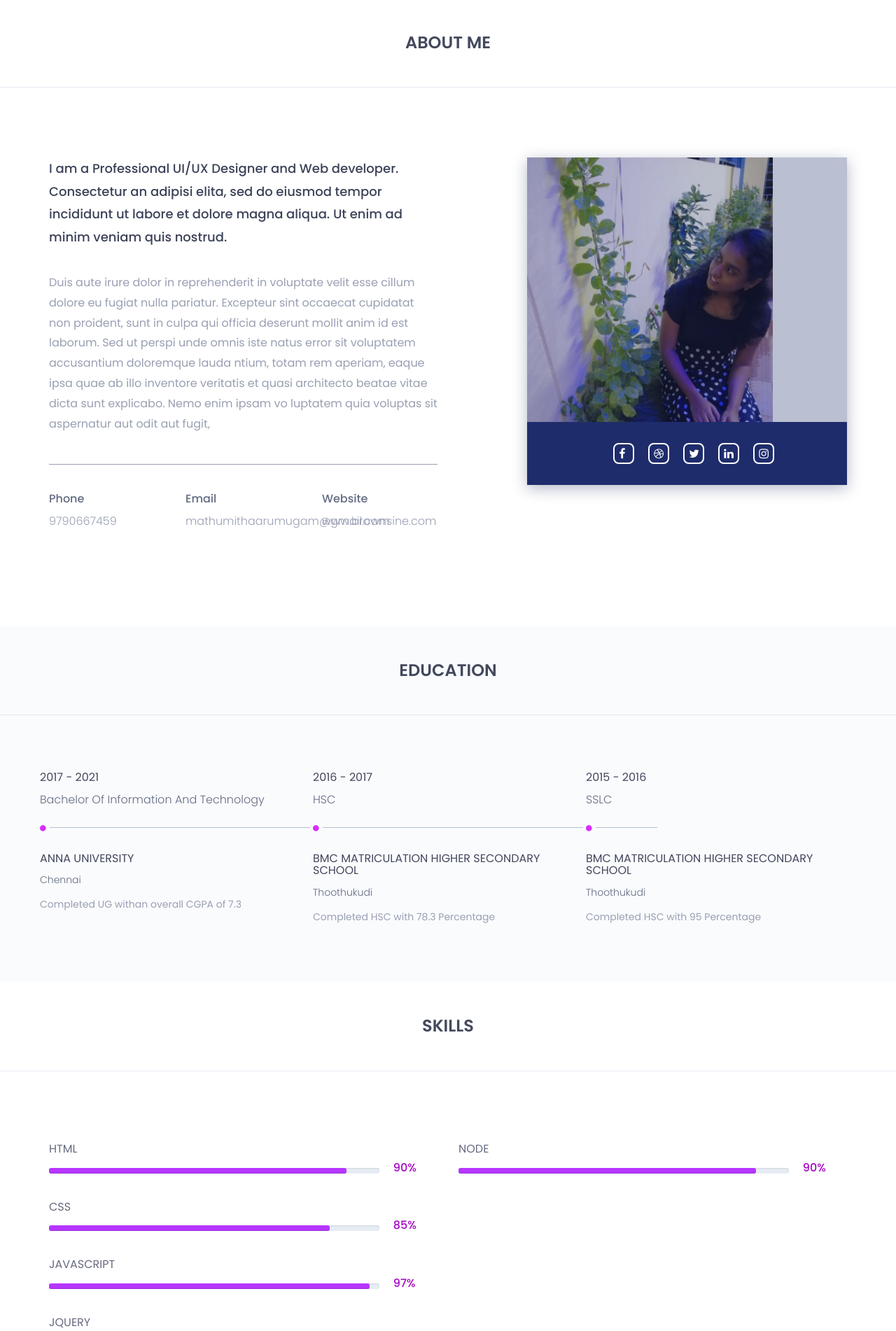
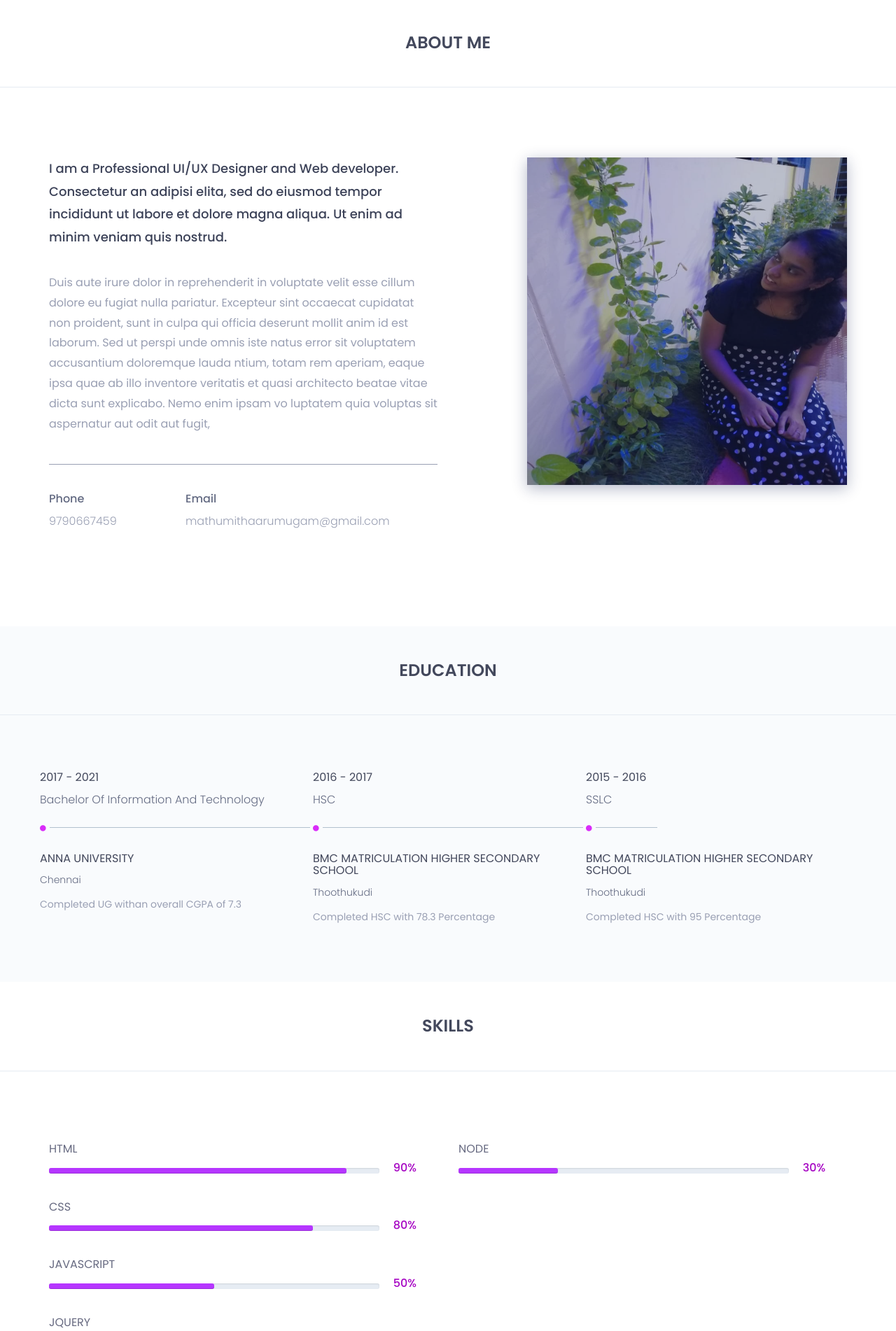
Before and after one commit to MathumithaArumugam/Web, a web app: file index.html in a window 1280 px wide. Shown: the part 892-2794 px from the top of the page at 70% size. Run offline with its HTML, style and script files only (its server is not run), Linux system fonts and the light colour scheme.

Commit message:
portfolio changes

```diff
--- a/assets/css/style.css
+++ b/assets/css/style.css
@@ -277,12 +277,12 @@ nav.navbar.bootsnav .navbar-toggle i{color: #d92cf9;}
     content: " ";
     top: 0;
     left:  0;
-    width: 109%;
+    width: 100%;
     height:  100%;
     background: rgba(31,44,108,.3);
 }
 .single-about-img img {
-    max-width: 500px;
+    width: 468px;
     height: 468px;
 }
 .about-list-icon{
--- a/index.html
+++ b/index.html
@@ -103,7 +103,7 @@
 					<div class="col-md-12 text-center">
 						<div class="header-text">
 
-							<a href="assets/download/browney.txt" download>download resume</a>
+							<a href="assets/download/Resume.pdf" download>download resume</a>
 						</div><!--/.header-text-->
 					</div><!--/.col-->
 				</div><!-- /.row-->
@@ -141,52 +141,12 @@
 											<p>mathumithaarumugam@gmail.com</p>
 										</div>
 									</div>
-									<div class="col-sm-4">
-										<div class="single-about-add-info">
-											<h3>website</h3>
-											<p>www.brownsine.com</p>
-										</div>
-									</div>
 								</div>
 							</div>
 						</div>
 						<div class="col-sm-offset-1 col-sm-5">
 							<div class="single-about-img">
 								<img src="assets/images/about/profile_image.jpg" alt="profile_image">
-								<div class="about-list-icon">
-									<ul>
-										<li>
-											<a href="#">
-												<i  class="fa fa-facebook" aria-hidden="true"></i>
-											</a>
-										</li><!-- / li -->
-										<li>
-											<a href="#">
-												<i  class="fa fa-dribbble" aria-hidden="true"></i>
-											</a>
-
-										</li><!-- / li -->
-										<li>
-											<a href="#">
-												<i  class="fa fa-twitter" aria-hidden="true"></i>
-											</a>
-
-										</li><!-- / li -->
-										<li>
-											<a href="#">
-												<i  class="fa fa-linkedin" aria-hidden="true"></i>
-											</a>
-										</li><!-- / li -->
-										<li>
-											<a href="#">
-												<i  class="fa fa-instagram" aria-hidden="true"></i>
-											</a>
-										</li><!-- / li -->
-
-
-									</ul><!-- / ul -->
-								</div><!-- /.about-list-icon -->
-
 							</div>
 
 						</div>
@@ -304,33 +264,33 @@
 										<span class="progressText">CSS</span>
 										<div class="single-progress-txt">
 											<div class="progress ">
-											   <div class="progress-bar" role="progressbar" aria-valuenow="85" aria-valuemin="10" aria-valuemax="100" style="">
+											   <div class="progress-bar" role="progressbar" aria-valuenow="80" aria-valuemin="10" aria-valuemax="100" style="">
 
 											   </div>
 											</div>
-											<h3>85%</h3>
+											<h3>80%</h3>
 										</div>
 									</div><!-- /.barWrapper -->
 									<div class="barWrapper">
 										<span class="progressText">Javascript</span>
 										<div class="single-progress-txt">
 											<div class="progress ">
-											   <div class="progress-bar" role="progressbar" aria-valuenow="97" aria-valuemin="10" aria-valuemax="100" style="">
+											   <div class="progress-bar" role="progressbar" aria-valuenow="50" aria-valuemin="10" aria-valuemax="100" style="">
 
 											   </div>
 											</div>
-											<h3>97%</h3>
+											<h3>50%</h3>
 										</div>
 									</div><!-- /.barWrapper -->
 									<div class="barWrapper">
 										<span class="progressText">jquery</span>
 										<div class="single-progress-txt">
 											<div class="progress ">
-											   <div class="progress-bar" role="progressbar" aria-valuenow="90" aria-valuemin="10" aria-valuemax="100" style="">
+											   <div class="progress-bar" role="progressbar" aria-valuenow="50" aria-valuemin="10" aria-valuemax="100" style="">
 
 											   </div>
 											</div>
-											<h3>90%</h3>
+											<h3>50%</h3>
 										</div>
 									</div><!-- /.barWrapper -->
 								</div>
@@ -341,11 +301,11 @@
 										<span class="progressText">Node</span>
 										<div class="single-progress-txt">
 											<div class="progress ">
-												<div class="progress-bar" role="progressbar" aria-valuenow="90" aria-valuemin="10" aria-valuemax="100" style="">
+												<div class="progress-bar" role="progressbar" aria-valuenow="30" aria-valuemin="10" aria-valuemax="100" style="">
 
 												</div>
 											</div>
-											<h3>90%</h3>
+											<h3>30%</h3>
 										</div>
 									</div><!-- /.barWrapper -->
 
--- a/zmail/css/style.css
+++ b/zmail/css/style.css
@@ -164,6 +164,7 @@
     align-items: center;
     row-gap: 10px;
 }
+
 
 .sidebar-left span{
     padding: 4px;
@@ -371,7 +372,6 @@ body{
 }
 .zmailRow:hover{
     background-color: #2D2F33;
-
     transition: transform 0.5s ease-in-out;
 }
 
```
Also changed, not shown: zmail/index.html (+7 -6 lines).
